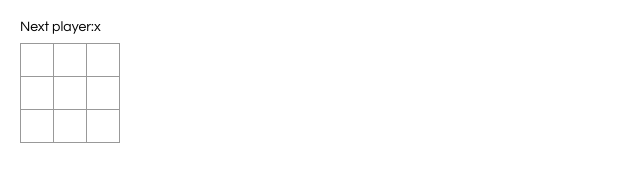
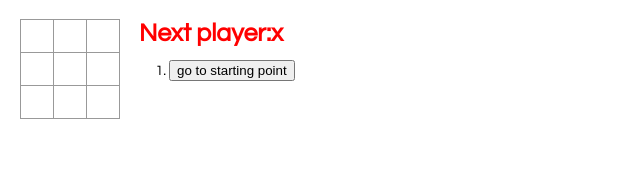
Before and after one commit to TanishaAgarwal/Tic-Tac-Toe, a React app: page / in a window 1280 px wide. Shown: the whole page, without its empty margins (0-640 px from the left). Built offline with nearby package versions, Linux system fonts and the light colour scheme.

Commit message:
Tic-Tac-Toe Game implementation

```diff
--- a/src/index.css
+++ b/src/index.css
@@ -48,3 +48,8 @@ body {
   .game-info {
     margin-left: 20px;
   }
+  .status{
+    font-size: 25px;
+    font-weight: bold;
+    color:red;
+  }
--- a/src/index.js
+++ b/src/index.js
@@ -14,43 +14,18 @@ function Square(props) {
   }
 
   class Board extends React.Component {
-      constructor(props){
-          super(props);
-          this.state = {
-              squares: Array(9).fill(null),
-              xIsNext: true
-          };
-      }
-    handleCLick(i){
-        const squares = this.state.squares.slice();//.slice() method is used to create a copy of array
-        if(calculateWinner(squares) || squares[i]) return;
-        squares[i]=this.state.xIsNext ? 'x':'o';
-        this.setState({
-            squares,
-            xIsNext: !this.state.xIsNext
-        });
-    }
+
     renderSquare(i) {
       return (
       <Square
-        value={this.state.squares[i]}
-        onClick={() => this.handleCLick(i)}
+        value={this.props.squares[i]}
+        onClick={() => this.props.onCLick(i)}
       />);
     }
 
     render() {
-        const winner = calculateWinner(this.state.squares);
-        let status;
-        if(winner){
-            status = 'Winner player:' + winner;
-        }
-        else{
-            status = 'Next player:' + (this.state.xIsNext ? 'x':'o');
-        }
-
       return (
         <div>
-          <div className="status">{status}</div>
           <div className="board-row">
             {this.renderSquare(0)}
             {this.renderSquare(1)}
@@ -72,15 +47,64 @@ function Square(props) {
   }
 
   class Game extends React.Component {
+    constructor(props){
+        super(props);
+        this.state = {
+            history:[{squares: Array(9).fill(null)}],
+            stepNumber: 0,
+            xIsNext: true
+        };
+    }
+    handleCLick(i){
+      const history = this.state.history.slice(0, this.state.stepNumber+1);
+      const current = history[history.length - 1];
+        const squares = current.squares.slice();//.slice() method is used to create a copy of array
+        if(calculateWinner(squares) || squares[i]) return;
+        squares[i]=this.state.xIsNext ? 'x':'o';
+        this.setState({
+            history: history.concat([{squares}]),
+            stepNumber:history.length,
+            xIsNext: !this.state.xIsNext
+        });
+    }
+    jumpTo(step) {
+      this.setState({
+        stepNumber: step,
+        xIsNext: (step % 2) === 0,
+      });
+    }
     render() {
+        const history = this.state.history;
+        const current = history[this.state.stepNumber];
+        const winner = calculateWinner(current.squares);
+
+        const moves = history.map((step, move) => {
+            const desc = move ? 'go to move #' + move : 'go to starting point';
+            return(
+                <li key={move}>
+                    <button onClick={()=> this.jumpTo(move)}>{desc}</button>
+                </li>
+            )
+        });
+
+        let status;
+        if(winner){
+            status = 'Winner player:' + winner;
+        }
+        else{
+            status = 'Next player:' + (this.state.xIsNext ? 'x':'o');
+        }
       return (
         <div className="game">
           <div className="game-board">
-            <Board />
+            <Board
+              squares={current.squares}
+              onCLick={(i) => this.handleCLick(i)}
+            />
           </div>
           <div className="game-info">
-            <div>{/* status */}</div>
-            <ol>{/* TODO */}</ol>
+            <div className="status">{ status }</div>
+            <ol>{ moves }</ol>
           </div>
         </div>
       );
```
